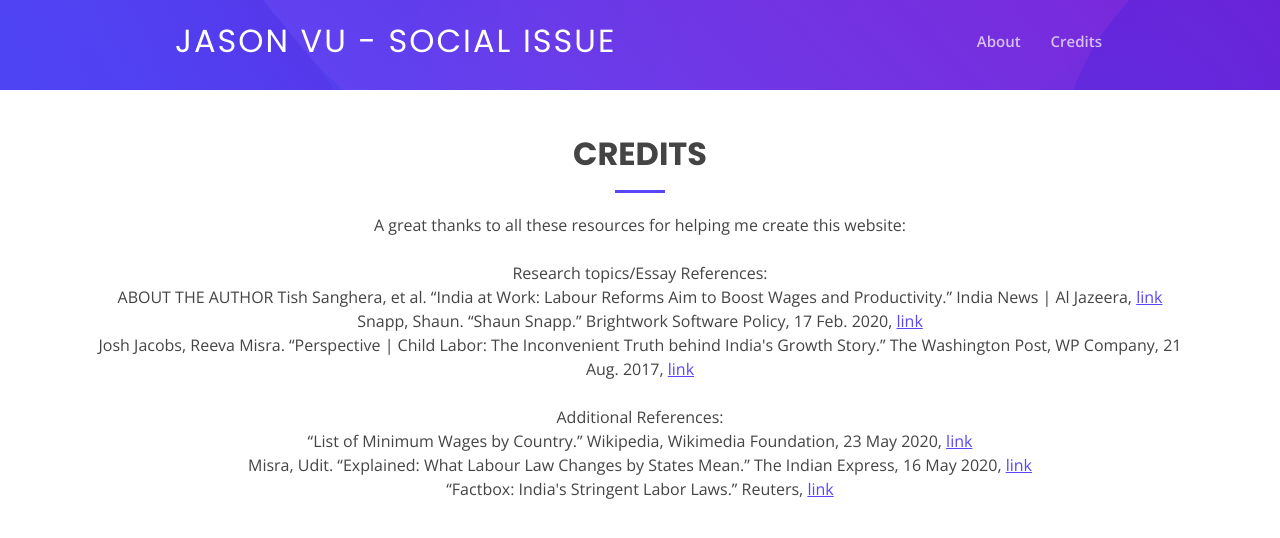
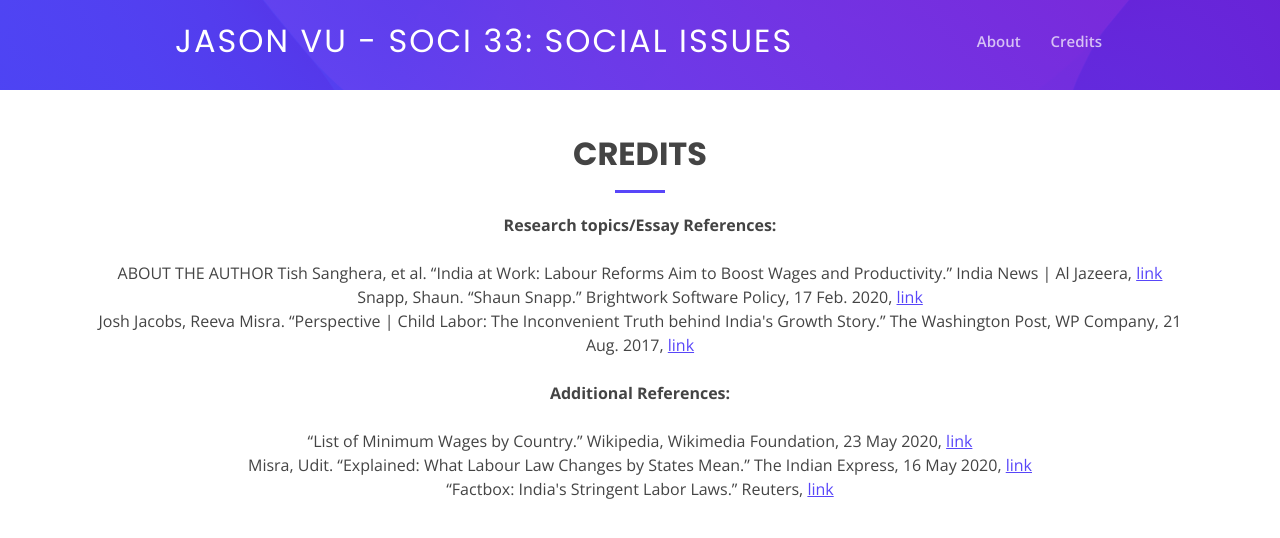
Before and after one commit to JAVAB3ANS/soci-33, a plain HTML site: page credits.html in a window 1280 px wide. Drawn offline with nearby package versions, Linux system fonts and the light colour scheme.

Commit message:
deploy again :)

```diff
--- a/credits.html
+++ b/credits.html
@@ -32,7 +32,7 @@
 
             <div class="row justify-content-center">
                 <div class="col-xl-9 d-flex align-items-center">
-                    <h1 class="logo mr-auto"><a href="./index.html">Jason Vu - Social Issue</a></h1>
+                    <h1 class="logo mr-auto"><a href="./index.html">Jason Vu - SOCI 33: Social Issues</a></h1>
 
                     <nav class="nav-menu d-none d-lg-block">
                       <ul>
@@ -55,15 +55,12 @@
 
         <div class="section-title">
           <h2>Credits</h2>
-
-          <p>A great thanks to all these resources for helping me create this website:</p>
-          <br>
-          <p>Research topics/Essay References:</p>
+          <b><p>Research topics/Essay References:</p></b><br>
           <p>ABOUT THE AUTHOR Tish Sanghera, et al. “India at Work: Labour Reforms Aim to Boost Wages and Productivity.” India News | Al Jazeera, <a href="https://www.aljazeera.com/ajimpact/india-work-labour-reforms-aim-boost-wages-productivity-191101122855317.html?xif=." target="_blank"><u>link</u></a></p>
           <p>Snapp, Shaun. “Shaun Snapp.” Brightwork Software Policy, 17 Feb. 2020, <a href="https://www.brightworkresearch.com/enterprisesoftwarepolicy/2019/01/31/how-indian-it-workers-discriminate-against-non-indian-workers/." target="_blank"><u>link</u></a></p>
           <p>Josh Jacobs, Reeva Misra. “Perspective | Child Labor: The Inconvenient Truth behind India's Growth Story.” The Washington Post, WP Company, 21 Aug. 2017, <a href="http://www.washingtonpost.com/news/wonk/wp/2017/08/21/child-labor-the-inconvenient-truth-behind-indias-growth-story/."><u>link</u></a></p>
           <br>
-          <p>Additional References:</p>
+          <b><p>Additional References:</p></b><br>
           <p>“List of Minimum Wages by Country.” Wikipedia, Wikimedia Foundation, 23 May 2020, <a href="https://en.wikipedia.org/wiki/List_of_minimum_wages_by_country" target="_blank"><u>link</u></a></p>
           <p>Misra, Udit. “Explained: What Labour Law Changes by States Mean.” The Indian Express, 16 May 2020, <a href="https://indianexpress.com/article/explained/what-labour-law-changes-mean-coronavirus-6403611/" target="_blank"><u>link</u></a></p>
           <p>“Factbox: India's Stringent Labor Laws.” Reuters, <a href="https://www.reuters.com/article/us-india-labour-reforms/factbox-indias-stringent-labor-laws-idUSKBN0F40Y320140629" target="_blank"><u>link</u></a></p>
```
Also changed, not shown: index.html (+1 -1 lines).
